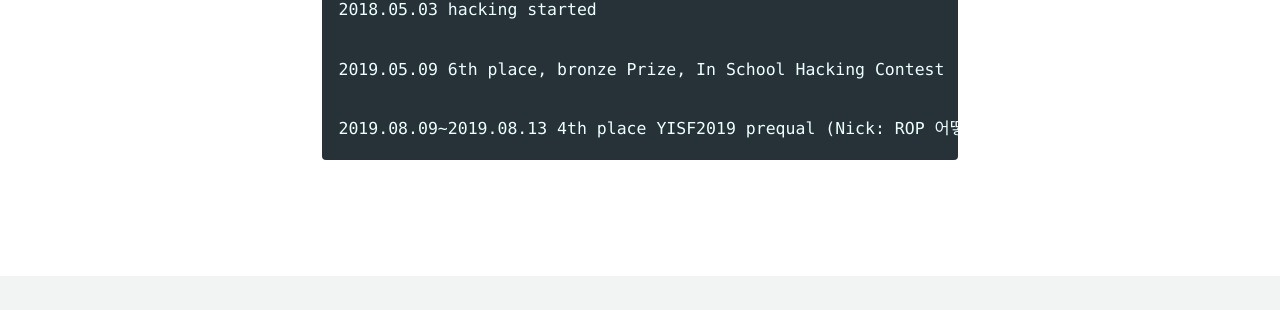
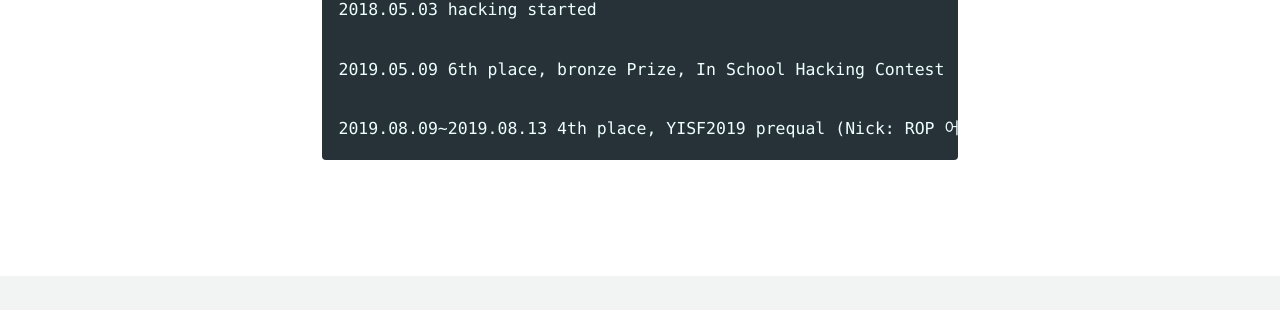
Before and after one commit to slyfizz3/slyfizz3.github.io, a Jekyll site: the page built from _pages/about.md, in a window 1280 px wide and 900 px high, scrolled down 268 px. Shown: the part 470-780 px from the top of the window. Built offline with Jekyll 4.4.1, drawn with Linux system fonts in a browser that asks for light colours; cached includes are drawn as plain includes; nearby versions of some CDN libraries; some of the changed text lies outside the part shown.

````diff
--- a/_pages/about.md
+++ b/_pages/about.md
@@ -28,5 +28,5 @@ History(2019)
 
 2019.05.09 6th place, bronze Prize, In School Hacking Contest
 
-2019.08.09~2019.08.13 4th place YISF2019 prequal (Nick: ROP 어떻게 하나요?)
+2019.08.09~2019.08.13 4th place, YISF2019 prequal (Nick: ROP 어떻게 하나요?)
 ```
````
